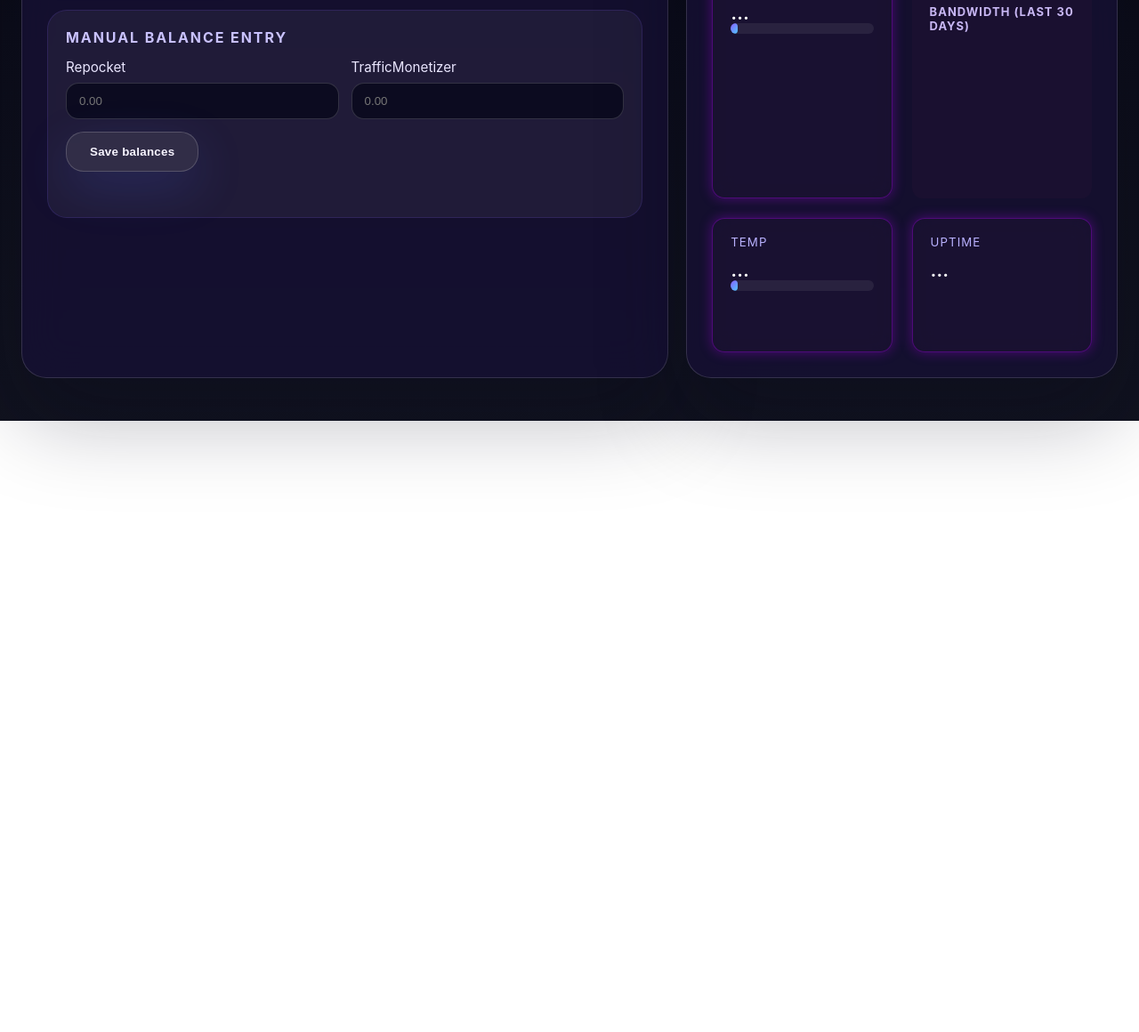
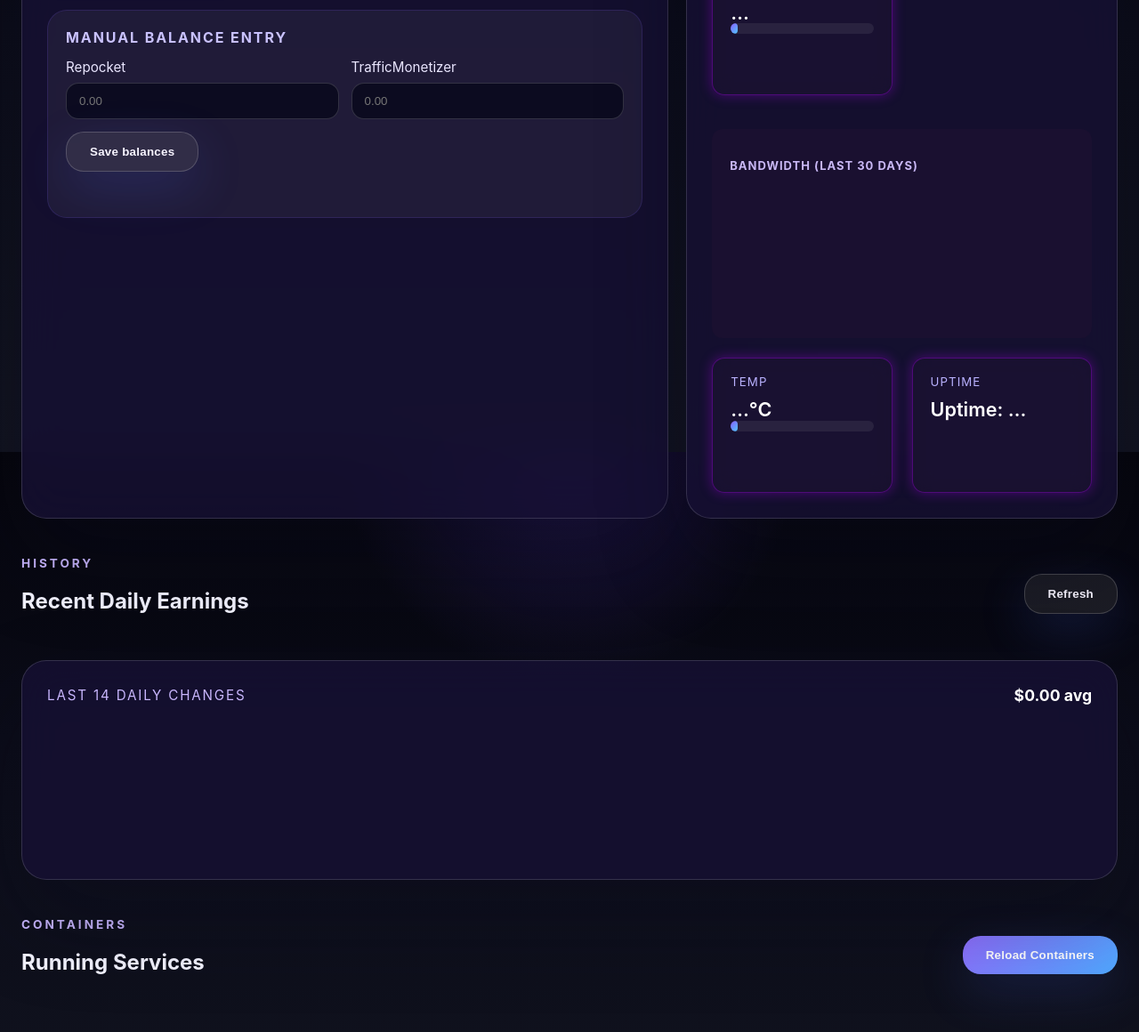
Before and after one commit to easye35/Raspberry-PI-Earning, a website: page dashboard/index.html in a window 1280 px wide. Shown: the part 1092-2252 px from the top of the page at 89% size. Before the commit the page ends 1565 px from the top, so only its background shows below. Drawn offline with Linux system fonts and the light colour scheme; no server answers.

Commit message:
Fix truncated index.html and restore bandwidth chart

```diff
--- a/dashboard/index.html
+++ b/dashboard/index.html
@@ -126,7 +126,7 @@
                     </div>
 
                     <!-- Network -->
-                    <div id="bandwidth-card" style="background:#1a1030; border-radius:12px; padding:20px; margin-top:16px;">
+                    <div id="bandwidth-card" style="background:#1a1030; border-radius:12px; padding:20px; margin-top:16px; grid-column: 1 / -1;">
                         <h3 style="color:#c9b8f5; letter-spacing:1px; font-size:13px; margin-bottom:16px;">BANDWIDTH (LAST 30 DAYS)</h3>
                         <div id="bandwidth-chart" style="display:flex; align-items:flex-end; gap:4px; height:150px;"></div>
                     </div>
@@ -134,7 +134,7 @@
                     <script>
                         async function loadBandwidthChart() {
                             try {
-                                const res = await fetch('/api/bandwidth');
+                                const res = await fetch(`http://${window.location.hostname}:3001/api/bandwidth`);
                                 const data = await res.json();
                                 const chart = document.getElementById('bandwidth-chart');
                                 chart.innerHTML = '';
@@ -184,3 +184,48 @@
                         <span>Uptime</span>
                         <p id="uptimeBadge">…</p>
                     </div>
+                </div>
+            </div>
+        </section>
+        <section class="history-section">
+            <div class="section-header">
+                <div>
+                    <p class="eyebrow">History</p>
+                    <h2>Recent Daily Earnings</h2>
+                </div>
+                <button id="refreshHistoryBtn" class="btn secondary">Refresh</button>
+            </div>
+            <div class="dashboard-card history-card">
+                <div class="history-meta">
+                    <span id="historySummary">Last 14 daily changes</span>
+                    <strong id="historyAvg">$0.00 avg</strong>
+                </div>
+                <div id="earningsHistory" class="history-chart"></div>
+            </div>
+        </section>
+        <section class="container-section">
+            <div class="section-header">
+                <div>
+                    <p class="eyebrow">Containers</p>
+                    <h2>Running Services</h2>
+                </div>
+                <button class="btn">Reload Containers</button>
+            </div>
+            <div id="containerGrid" class="container-grid"></div>
+        </section>
+    </div>
+    <div id="logsModal" class="modal">
+        <div class="modal-content">
+            <div class="modal-title">
+                <h2>Container Logs</h2>
+                <button id="closeLogs" class="icon-close">×</button>
+            </div>
+            <pre id="logsContent"></pre>
+            <div class="modal-actions">
+                <button id="refreshLogs" class="btn secondary">Refresh</button>
+            </div>
+        </div>
+    </div>
+    <script src="js/app.js"></script>
+</body>
+</html>
```
